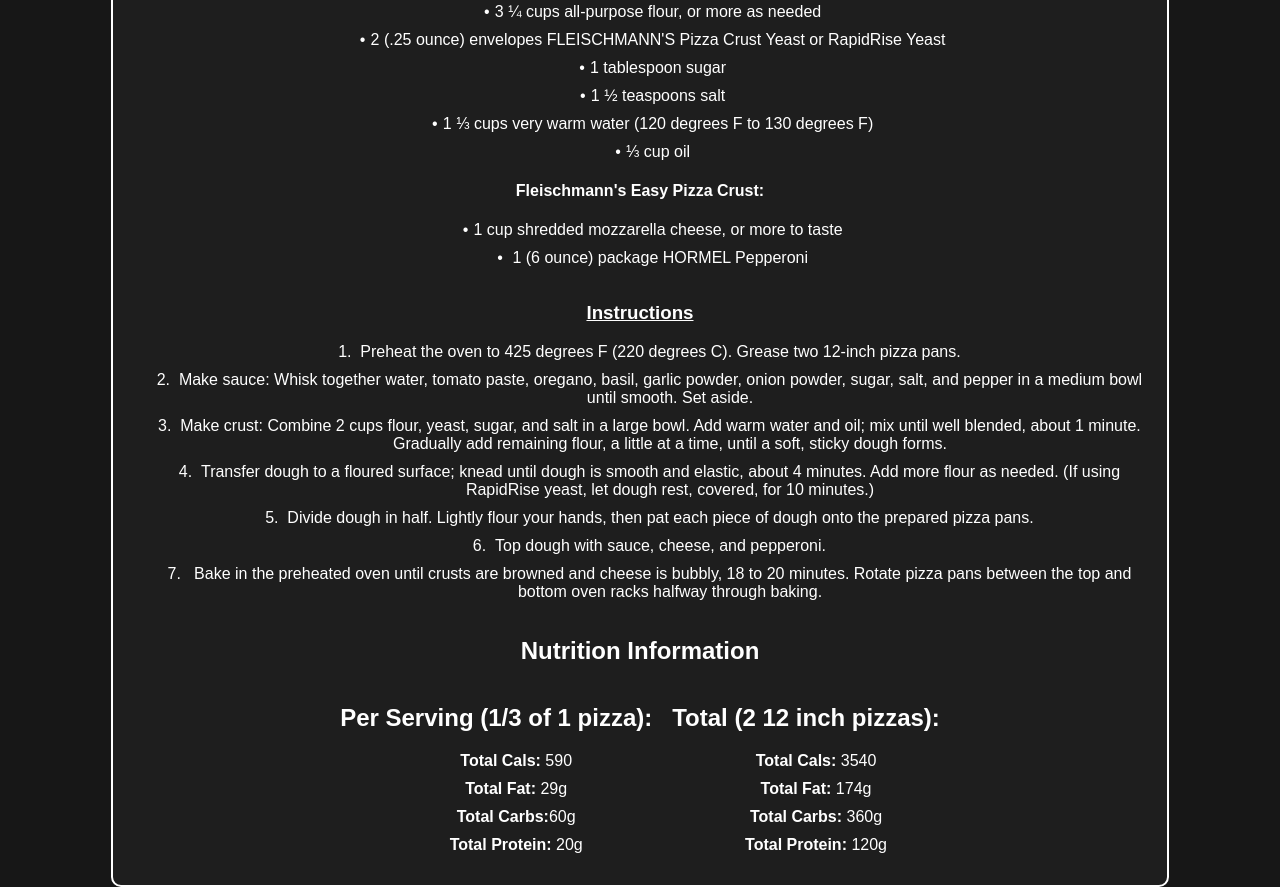
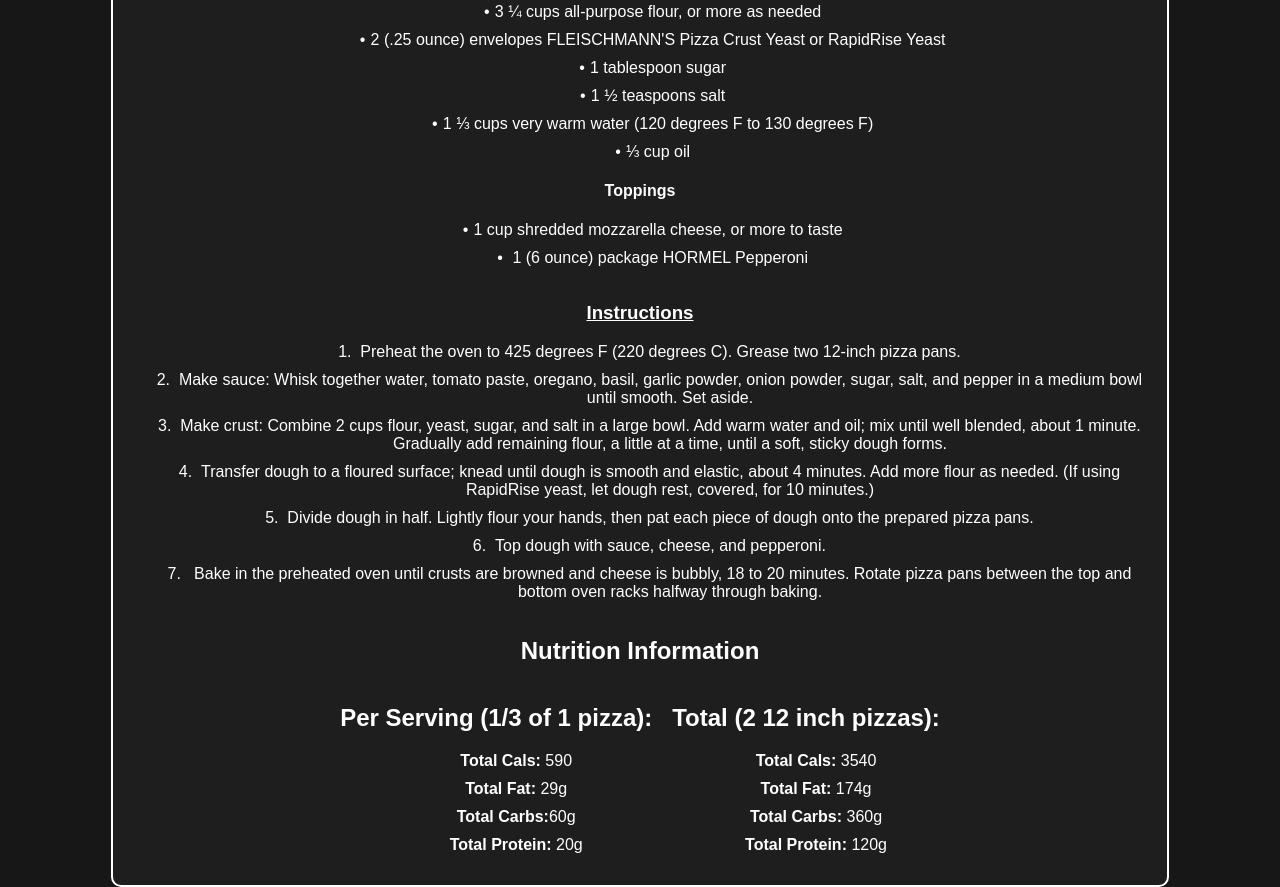
Before and after one commit to LukeGirvan/odin-recipes, a plain HTML site: page pizza.html in a window 1280 px wide. Shown: the part 1128-2015 px from the top of the page. Drawn offline with Linux system fonts and the light colour scheme.

Commit message:
Update pizza.html
fixed title error which hadnt been changed in the uploaded version duplicate Pizza crust title > Cheese and toppings,
incorrect h3 closing tags chnaged to h4 as expected

```diff
--- a/pizza.html
+++ b/pizza.html
@@ -33,7 +33,7 @@
                     <li>½ teaspoon salt</li>
                     <li>¼ teaspoon black pepper</li>
                 </ul>
-                <h4>Fleischmann's Easy Pizza Crust:</h3>
+                <h4>Fleischmann's Easy Pizza Crust:</h4>
                     <ul class="ingredientsList">
                         <li>3 ¼ cups all-purpose flour, or more as needed</li>
                         <li>2 (.25 ounce) envelopes FLEISCHMANN'S Pizza Crust Yeast or RapidRise Yeast</li>
@@ -42,7 +42,7 @@
                         <li>1 ⅓ cups very warm water (120 degrees F to 130 degrees F)</li>
                         <li>⅓ cup oil</li>
                     </ul>
-                <h4>Fleischmann's Easy Pizza Crust:</h3>
+                <h4>Toppings</h4>
                     <ul class="ingredientsList">
                         <li>1 cup shredded mozzarella cheese, or more to taste</li>
                         <li> 1 (6 ounce) package HORMEL Pepperoni</li>
```
